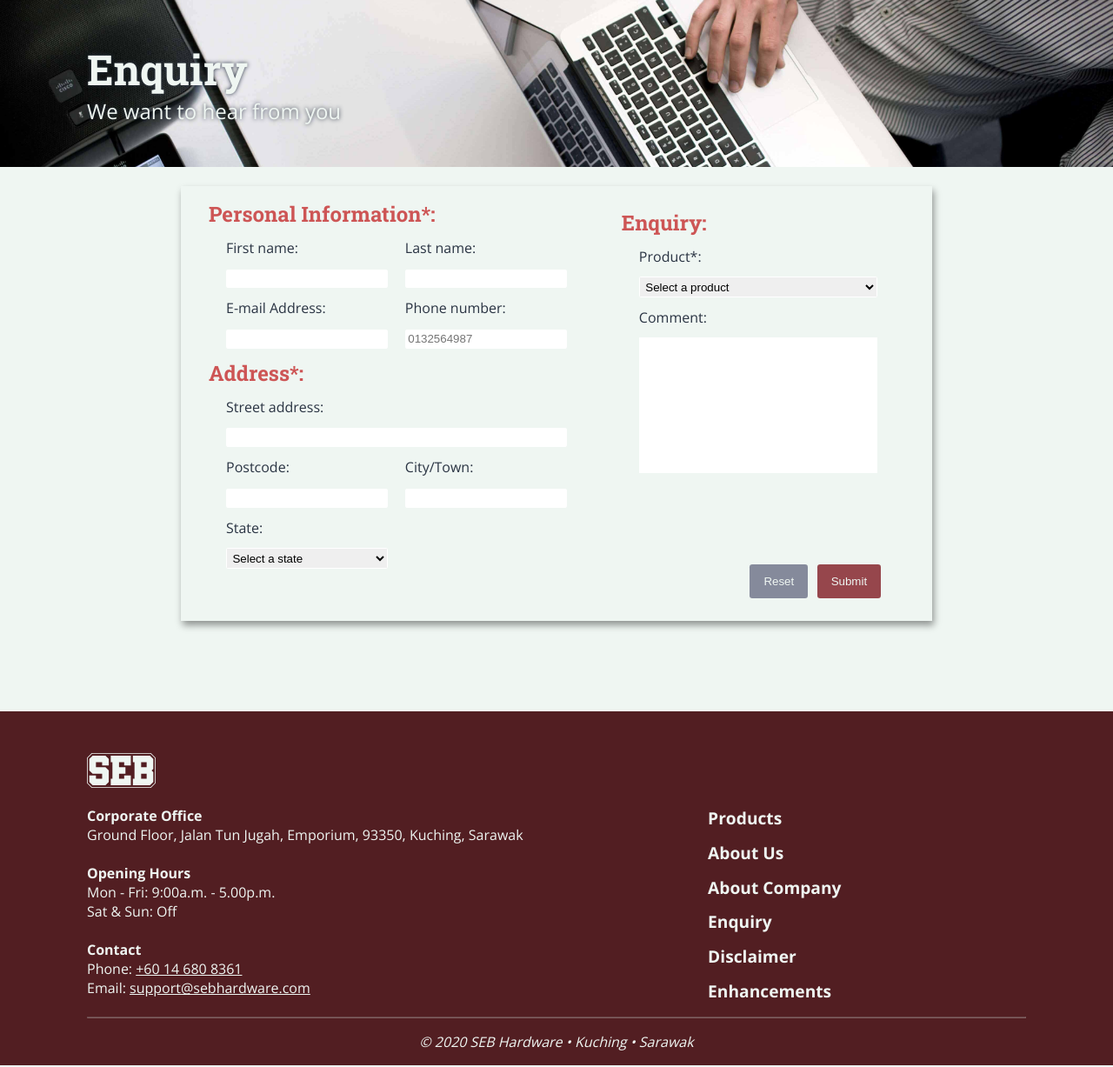
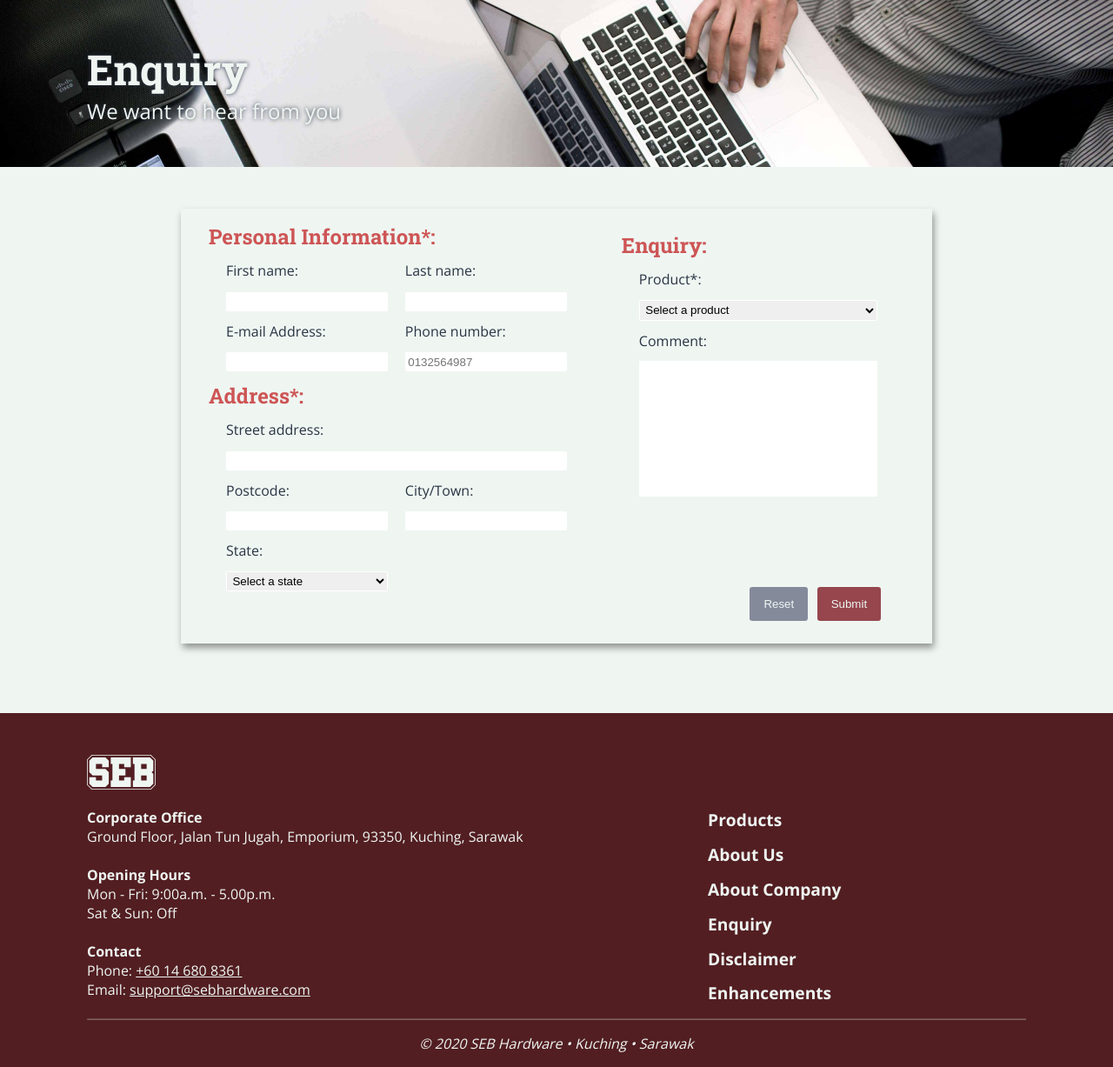
Before and after one commit to ItsSimon2K/SEB-Hardware, a PHP site: page /enquiry.html in a window 1280 px wide. Shown: the part 60-1287 px from the top of the page at 87% size. Run offline with PHP 8.4, Linux system fonts and the light colour scheme.

Commit message:
Update styles

```diff
--- a/assign1/styles/style.css
+++ b/assign1/styles/style.css
@@ -141,7 +141,7 @@ h6 {
 	width: 100%;
 	background-color: rgb(82, 30, 34);
 	color: rgb(239, 246, 242);
-	margin-top: 6.5rem;
+	margin-top: 5rem;
 	padding-top: 3rem;
 }
 
@@ -381,7 +381,7 @@ iframe {
 	display: flex;
 	flex-direction: column;
 	justify-content: flex-start;
-	margin: 2% 10%;
+	margin: 3rem 10%;
 	height: 875px;
 	box-shadow: 2px 5px 8px rgb(0, 0, 0, 0.4);
 }
@@ -506,8 +506,8 @@ iframe {
 .member-container {
 	width: 100%;
 	text-align: center;
-	margin: 2% auto;
-	padding: 2% 0;
+	margin: 3rem auto;
+	padding: 1rem 0;
 	box-shadow: 2px 5px 8px rgb(0, 0, 0, 0.4);
 }
 
```
